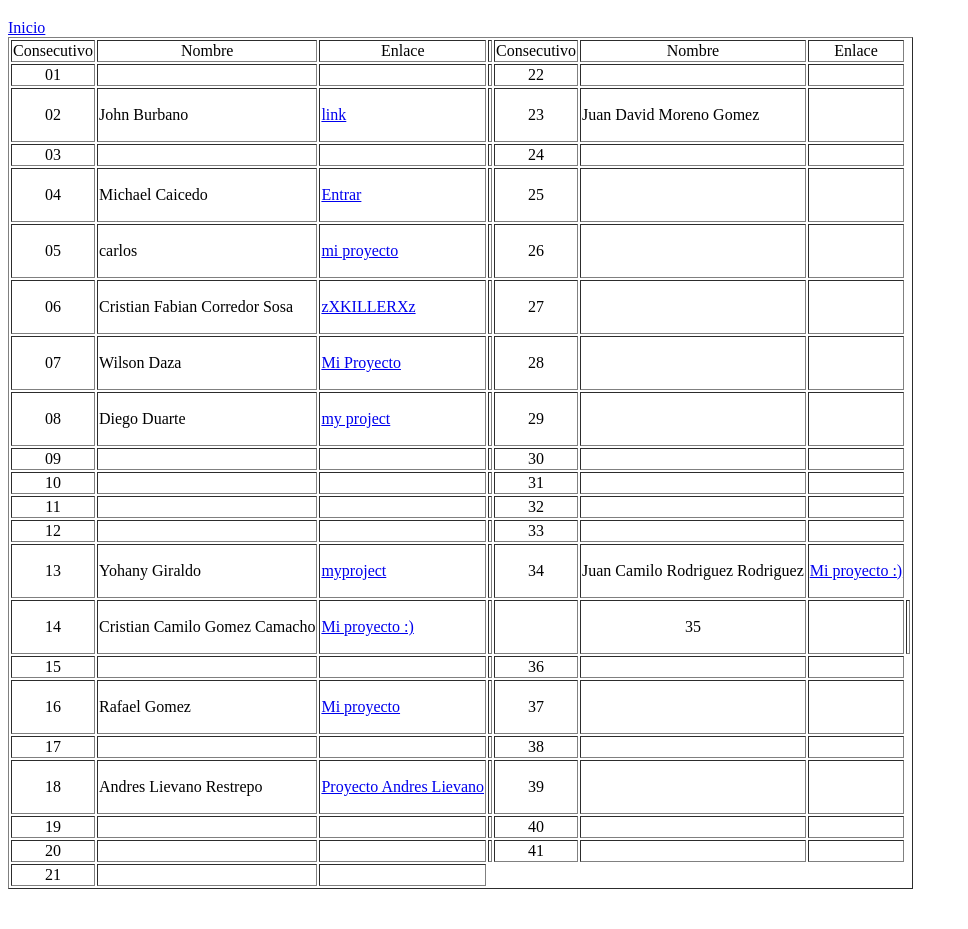
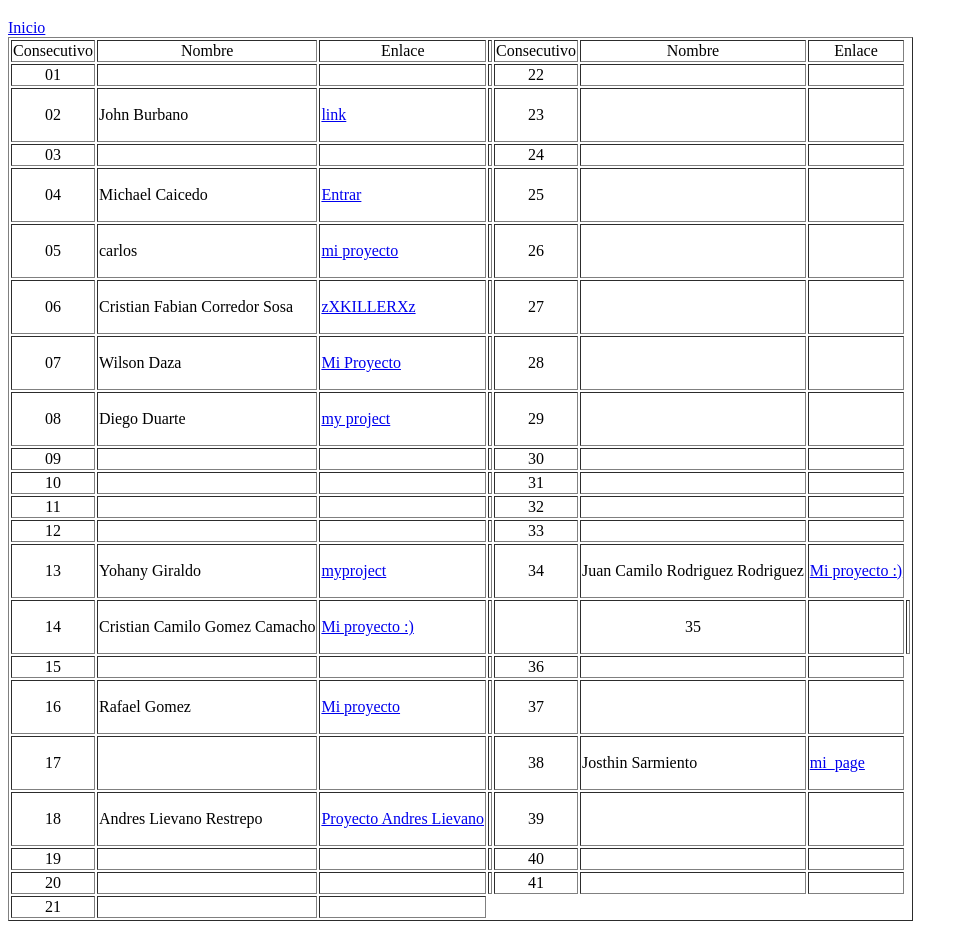
Before and after one commit to jarubioiuc/actividad.github.io, a plain HTML site: page enlaces.html in a window 1280 px wide. Shown: the part 61-990 px from the top of the page, without its empty margins (0-968 px from the left). Before the commit the page ends 958 px from the top, so only its background shows below. Drawn offline with Linux system fonts and the light colour scheme.

Commit message:
Create enlaces.html

```diff
--- a/enlaces.html
+++ b/enlaces.html
@@ -54,10 +54,10 @@
         <td align="center"></td>
         <td align="center">23</td>
         <td>
-          <p>Juan David Moreno Gomez </p>
+          <p> </p>
         </td>
         <td>
-          <a href="https://github.com/juandavid30/proyecto.github.io" target="_blank"
+          <a href="" target="_blank"
             ></a
           >
         </td>
@@ -356,11 +356,11 @@
         <td align="center"></td>
         <td align="center">38</td>
         <td>
-          <p> </p>
+          <p>Josthin Sarmiento </p>
         </td>
         <td>
-          <a href="" target="_blank"
-            ></a
+          <a href="https://josthind.github.io/MY_PAGE_LUG.io/" target="_blank"
+            >mi_page</a
           >
         </td>
       </tr>
```
